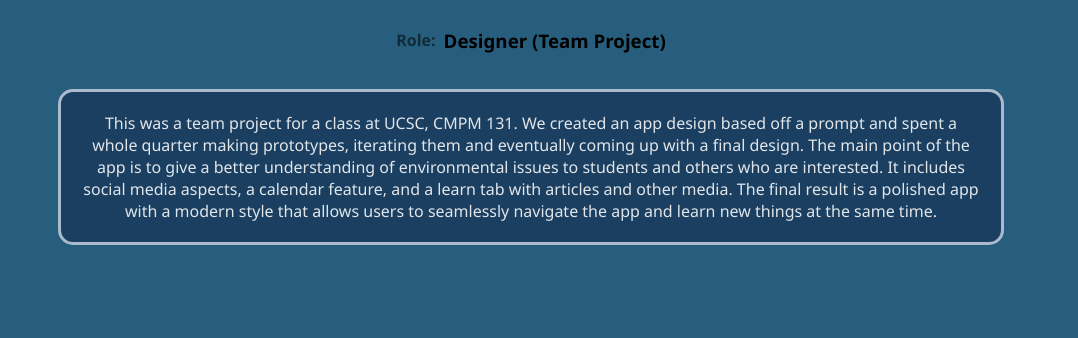
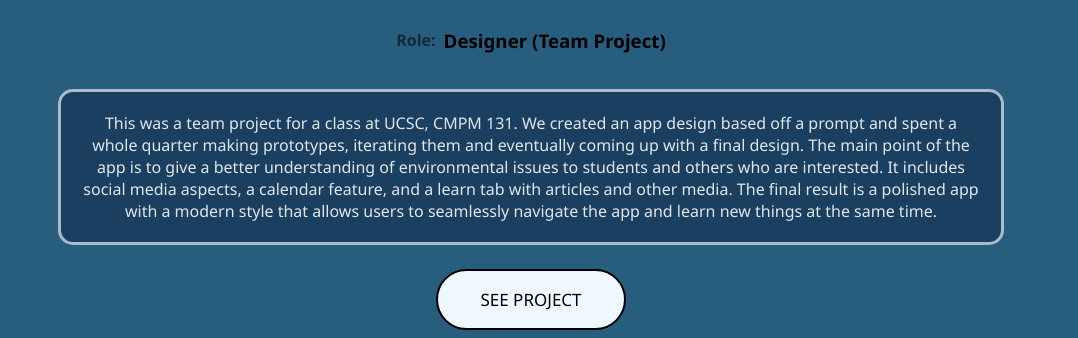
Before and after one commit to erikdlt/portfolio, a plain HTML site: page project3.html in a window 1280 px wide. Shown: the part 1098-1436 px from the top of the page, without its empty margins (109-1187 px from the left). Before the commit the page ends 1351 px from the top, so only its background shows below. Drawn offline with Linux system fonts and the light colour scheme.

Commit message:
add project3 button

```diff
--- a/project3.html
+++ b/project3.html
@@ -67,6 +67,8 @@
           new things at the same time.
         </p>
 
+         <a href="https://www.figma.com/design/jAZYMgCfDWj0mFTPKwllKT/CMPM-131-G2-Project--Copy-?node-id=55-104&p=f&t=gVyllHCG4uCKnpBo-0" target="_blank">See Project</a>
+
       </div>
   </main>
 </body>
```
